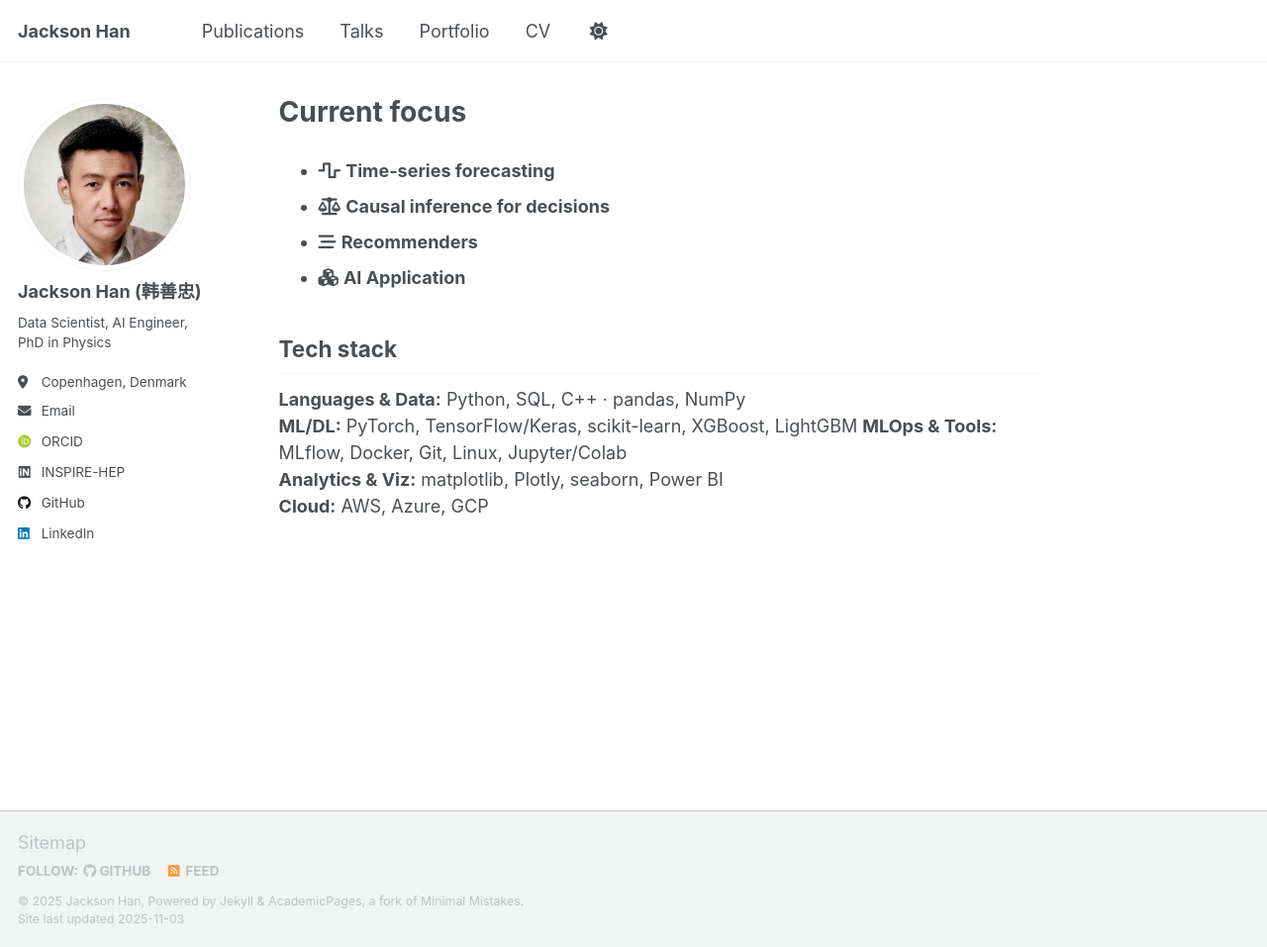
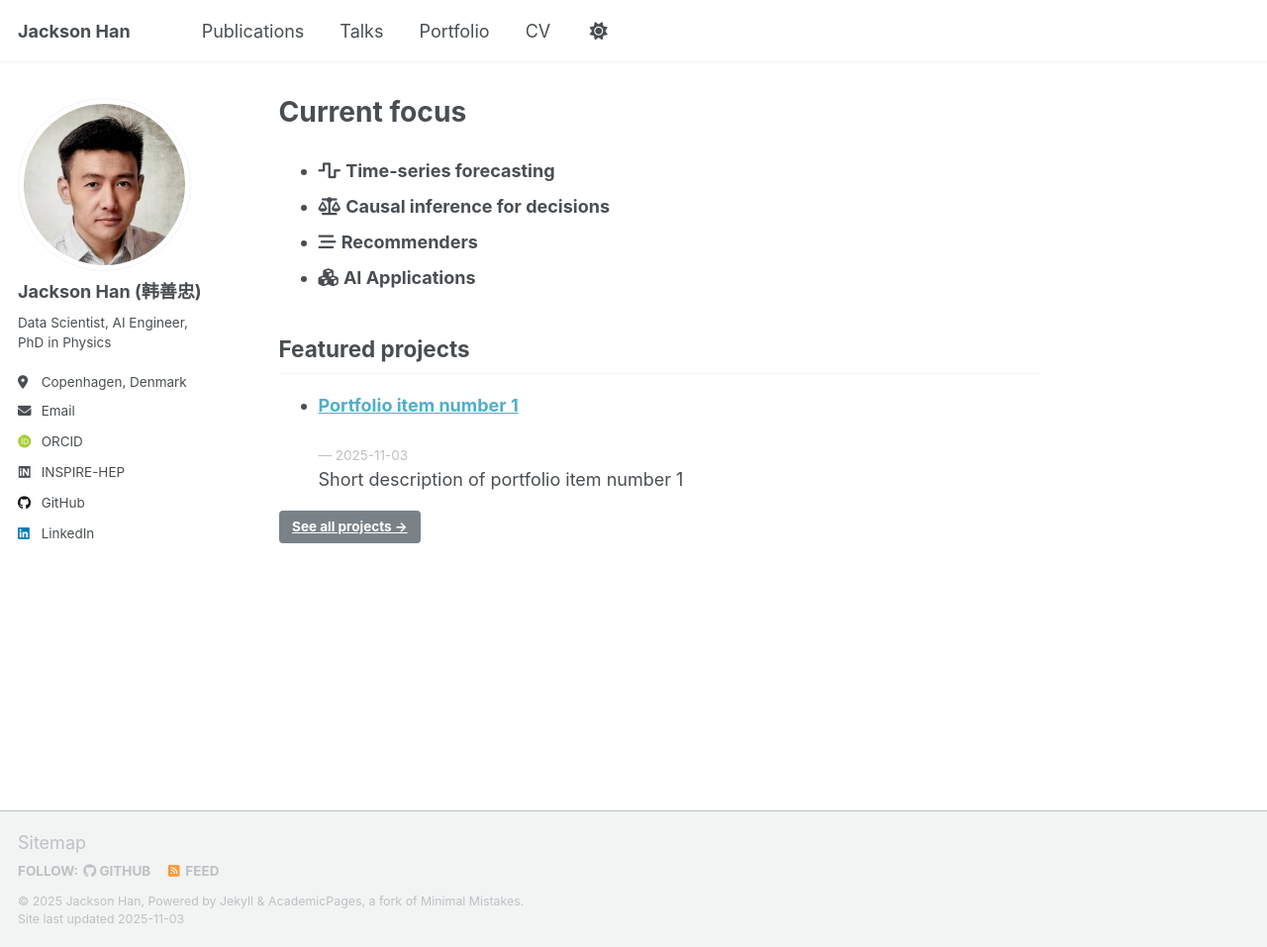
Before and after one commit to Jackson00Han/Jackson00Han.github.io, a Jekyll site: the page built from _pages/about.md, in a window 1280 px wide and 957 px high. Shown: the whole window at 99% size. Built offline with Jekyll 4.4.1, drawn with Linux system fonts in a browser that asks for light colours; some web fonts are replaced; a script that is not in the unit is left out.

Commit message:
add featured projects

```diff
--- a/_pages/about.md
+++ b/_pages/about.md
@@ -7,15 +7,26 @@ redirect_from:
   - /about.html
 ---
 
+<!-- Current focus -->
 - <i class="fas fa-wave-square"></i> **Time-series forecasting**
 - <i class="fas fa-balance-scale"></i> **Causal inference for decisions**
 - <i class="fas fa-stream"></i> **Recommenders**
-- <i class="fas fa-cubes"></i> **AI Application**
+- <i class="fas fa-cubes"></i> **AI Applications**
 
 
-## Tech stack
-**Languages & Data:** Python, SQL, C++ · pandas, NumPy
-**ML/DL:** PyTorch, TensorFlow/Keras, scikit-learn, XGBoost, LightGBM
-**MLOps & Tools:** MLflow, Docker, Git, Linux, Jupyter/Colab
-**Analytics & Viz:** matplotlib, Plotly, seaborn, Power BI
-**Cloud:** AWS, Azure, GCP
+## Featured projects
+{% assign featured = site.portfolio | where_exp: "p", "p.featured == true" | sort: "date" | reverse %}
+{% if featured and featured.size > 0 %}
+<ul>
+{% for p in featured limit:3 %}
+  <li>
+    <a href="{{ p.url | relative_url }}"><strong>{{ p.title }}</strong></a>
+    <span class="page__meta">— {{ p.date | date: "%Y-%m-%d" }}</span><br>
+    {{ p.excerpt | strip_html | truncate: 140 }}
+  </li>
+{% endfor %}
+</ul>
+<p><a class="btn" href="/portfolio/">See all projects →</a></p>
+{% else %}
+<p class="notice--info">Add <code>featured: true</code> to items in <code>_portfolio/</code> to show them here.</p>
+{% endif %}
```
